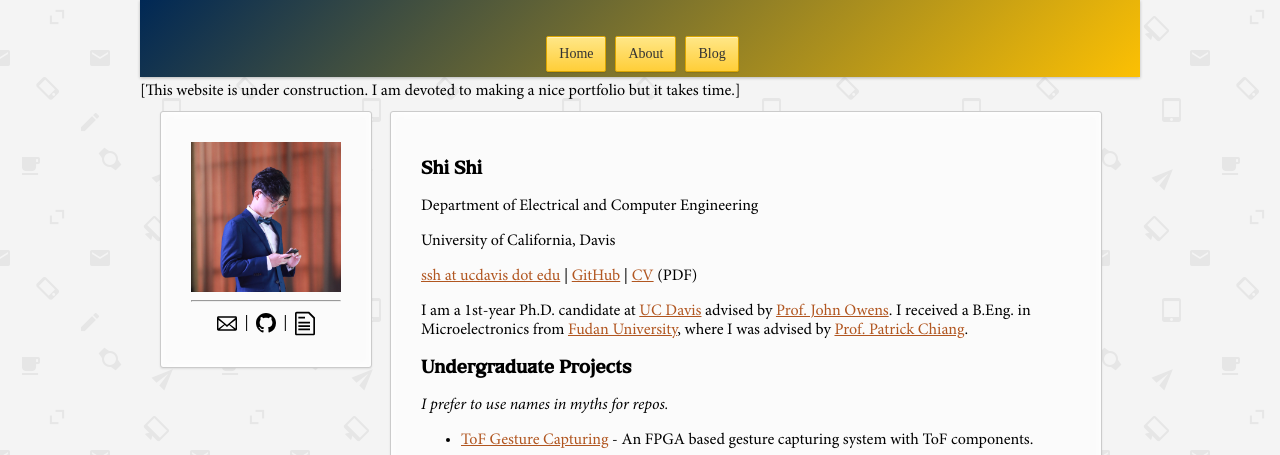
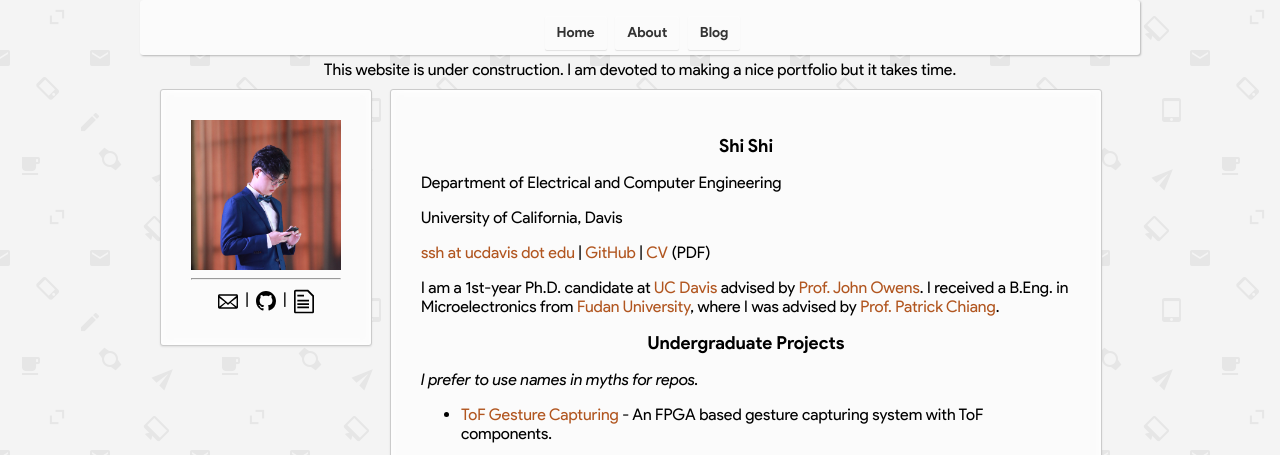
Before and after one commit to GeraltShi/GeraltShi.github.io, a Jekyll site: the page built from about.md, in a window 1280 px wide, cut to the strip 0-455 px from the top of the page. Built offline with Jekyll 4.4.1, drawn with Linux system fonts in a browser that asks for light colours; some of the changed text lies outside the part shown.

Commit message:
polish the website

```diff
--- a/_layouts/default.html
+++ b/_layouts/default.html
@@ -12,7 +12,7 @@
   </head>
   <body>
     {% include navigation.html %}
-    [This website is under construction. I am devoted to making a nice portfolio but it takes time.]<br>
+    <center>This website is under construction. I am devoted to making a nice portfolio but it takes time.<br></center>
     <div class="wrapper">
         {% include aside.html %}
         <section>{{ content }}</section>
@@ -20,7 +20,6 @@
 
   </body>
   <footer>
-        This website design is inspired by Leap Day theme of Jekyll. <br>
-        © 2019 Shi Shi All Rights Reserved.
+        © 2020 Shi Shi All Rights Reserved.
   </footer>
 </html>
--- a/_sass/main.scss
+++ b/_sass/main.scss
@@ -7,44 +7,46 @@
 }
 
 @font-face {
-    font-family: 'MinionPro';
-    src: url("../fonts/MinionPro-Regular.otf");
+    font-family: 'Product Sans';
+    src: url("../fonts/Product Sans Regular.ttf");
 }
 
 @font-face {
-    font-family: 'MinionPro';
-    src: url("../fonts/MinionPro-Bold.otf");
+    font-family: 'Product Sans';
+    src: url("../fonts/Product Sans Italic.ttf");
+    font-style: italic;
+}
+
+@font-face {
+    font-family: 'Product Sans';
+    src: url("../fonts/Product Sans Bold.ttf");
     font-weight: bold;
 }
 
 @font-face {
-    font-family: 'MinionPro';
-    src: url("../fonts/MinionPro-It.otf");
+    font-family: 'Product Sans';
+    src: url("../fonts/Product Sans Bold Italic.ttf");
     font-style: italic;
-}
-
-@font-face {
-    font-family: 'Blaak';
-    src: url("../fonts/BlaakRegular_PERSONAL.ttf");
+    font-weight: bold;
 }
 
 nav {
-    font-family: 'Futura';
-    padding-top: 30px;
+    font-family: 'Product Sans';
+    font-weight: bold;
+    padding-top: 10px;
     padding-bottom: 5px;
     margin-bottom: 5px;
     text-align: center;
-    //background-color: #fcc003;
-    background: linear-gradient(135deg,#002855, #fcc003);
-    box-shadow: 0px 1px 3px rgba(0, 0, 0, 0.25);
+    background-color: #fbfbfb;
+    box-shadow: 1px 1px 2px rgba(0, 0, 0, 0.25);
+    border-radius: 3px;
 }
 
 .button {
-    border: 1px solid #dba500;
-    background: linear-gradient(rgb(255, 231, 136), rgb(255, 206, 56));
+    // background-color: #f6efed;
     border-radius: 2px;
-    box-shadow: inset 0px 1px 0px rgba(255,255,255,.4), 0px 1px 1px rgba(0,0,0,.1);
-    background-color: #FFE788;
+    box-shadow: inset 0px 1px 2px rgba(255,255,255,.5), 0px 1px 1px rgba(0,0,0,.1);
+    // background-color: #FFE788;
     margin-left: 5px;
     padding: 10px 12px;
     margin-top: 6px;
@@ -67,11 +69,13 @@ nav {
       background: linear-gradient(rgb(255, 231, 136), rgb(255, 231, 136));
       background-color: #ffeca0;
       color:#333;
+      text-decoration: underline;
     }
 }
 
 a:link{
     color: #b15620;
+    text-decoration: none;
 }
 
 a:visited{
@@ -80,20 +84,24 @@ a:visited{
 
 a:hover{
     color: #b9c5b3;
+    text-decoration: underline;
 }
 
 h1 {
-    font-family: 'Blaak';
+    font-family: 'Product Sans';
+    font-weight: bold;
     font-size: 18px;
+    text-align: center;
 }
 
 body {
-    font-family: 'MinionPro';
+    font-family: 'Product Sans';
     margin: 0px auto;
     //min-width: 700px;
     max-width: 1000px;
-    /*background-color: #f6efed;*/
     background: url("/assets/images/email-pattern.png");
+    table {border: none;}
+    td {vertical-align: top;}
 }
 
 .wrapper {
--- a/about.md
+++ b/about.md
@@ -39,20 +39,21 @@ For more repos unlisted here, please visit my [GitHub](https://github.com/Geralt
 
 # Some Interesting Websites and Software
 
-- [Cmder(ConEMU)](http://cmder.net/){:target="_blank"} The best third-party console emulator for windows from my observation.
-- [Figlet](http://www.figlet.org/){:target="_blank"} Make your console output cool! And there is a python implementation called [pyfiglet](https://pypi.org/project/pyfiglet/){:target="_blank"}.
-- [MIDI CITY](http://midicity-2000.glitch.me/){:target="_blank"} Old-school Art.
-- [waifu2x](http://waifu2x.udp.jp/){:target="_blank"} Use CNN to improve image quality.
-- [CodeZen](http://codezen.rishimohan.me/){:target="_blank"} Generate beautiful images of your source code.
-- [Carbon](https://carbon.now.sh/){:target="_blank"} Another code image generator that supports more languages.
-- [SubPatterns](https://www.toptal.com/designers/subtlepatterns/){:target="_blank"} Good sources of patterns for CSS backgrounds.
-- [Inkscape](https://inkscape.org/){:target="_blank"} A professional cross-platform vector graphics editor. Free and open source.
-- [GB Studio](https://www.gbstudio.dev/){:target="_blank"} A free and easy to use retro adventure game creator for your favorite handheld video game system.
-- [IEEE 754 Calculator](http://weitz.de/ieee/){:target="_blank"} Floating point conversions online (and offline).
-- [MagicaVoxel](https://ephtracy.github.io/){:target="_blank"} A free lightweight 8-bit voxel art editor and GPU based interactive path tracing renderer.
-- [Shields.io](https://shields.io/){:target="_blank"} Create badges for repos and projects.
-- [Handbrake](https://handbrake.fr/){:target="_blank"} An opensource video transcoder.
-- [Photomosh](https://photomosh.com/){:target="_blank"} Glitch yo' self.
-- [TinyPNG](https://tinypng.com){:target="_blank"} Compress PNG online with drag & drop.
+| -------: | :----------- |
+| [Cmder(ConEMU)](http://cmder.net/){:target="_blank"} | The best third-party console emulator for windows from my observation. |
+| [Figlet](http://www.figlet.org/){:target="_blank"} | Make your console output cool! And there is a python implementation called [pyfiglet](https://pypi.org/project/pyfiglet/){:target="_blank"}. |
+| [MIDI CITY](http://midicity-2000.glitch.me/){:target="_blank"} | Old-school Art. |
+| [waifu2x](http://waifu2x.udp.jp/){:target="_blank"} | Use CNN to improve image quality. |
+| [CodeZen](http://codezen.rishimohan.me/){:target="_blank"} | Generate beautiful images of your source code. |
+| [Carbon](https://carbon.now.sh/){:target="_blank"} | Another code image generator that supports more languages. |
+| [SubPatterns](https://www.toptal.com/designers/subtlepatterns/){:target="_blank"} | Good sources of patterns for CSS backgrounds. |
+| [Inkscape](https://inkscape.org/){:target="_blank"} | A professional cross-platform vector graphics editor. Free and open source. |
+| [GB Studio](https://www.gbstudio.dev/){:target="_blank"} | A free and easy to use retro adventure game creator for your favorite handheld video game system.
+| [IEEE 754 Calculator](http://weitz.de/ieee/){:target="_blank"} | Floating point conversions online (and offline). |
+| [MagicaVoxel](https://ephtracy.github.io/){:target="_blank"} | A free lightweight 8-bit voxel art editor and GPU based interactive path tracing renderer. |
+| [Shields.io](https://shields.io/){:target="_blank"} | Create badges for repos and projects. |
+| [Handbrake](https://handbrake.fr/){:target="_blank"} | An opensource video transcoder. |
+| [Photomosh](https://photomosh.com/){:target="_blank"} | Glitch yo' self. |
+| [TinyPNG](https://tinypng.com){:target="_blank"} | Compress PNG online with drag & drop. |
 
 ---
```
Also changed, not shown: assets/fonts/BlaakRegular_PERSONAL.ttf (deleted), assets/fonts/MinionPro-Bold.otf (deleted), assets/fonts/MinionPro-It.otf (deleted), assets/fonts/MinionPro-Regular.otf (deleted), assets/fonts/Product Sans Bold Italic.ttf (added), assets/fonts/Product Sans Bold.ttf (added), assets/fonts/Product Sans Italic.ttf (added), assets/fonts/Product Sans Regular.ttf (added).
